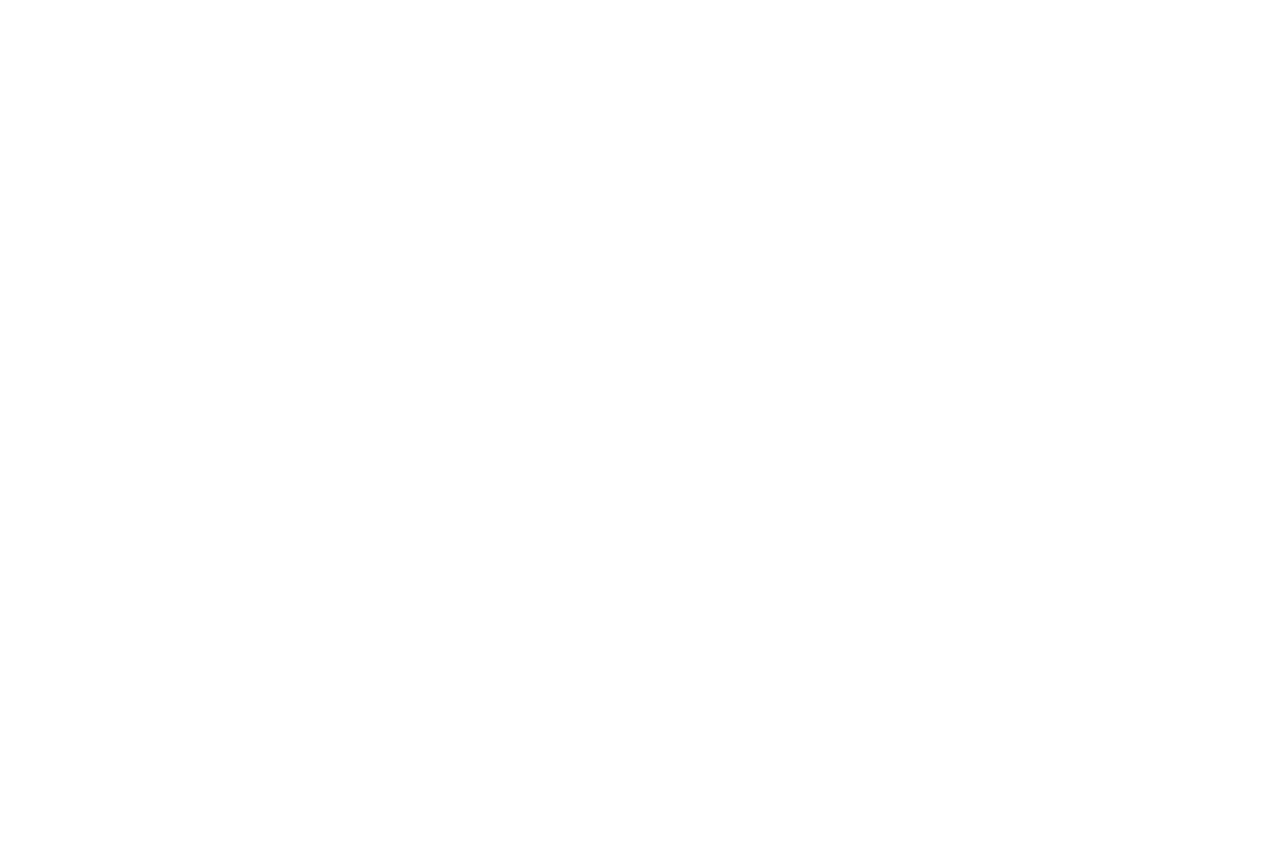
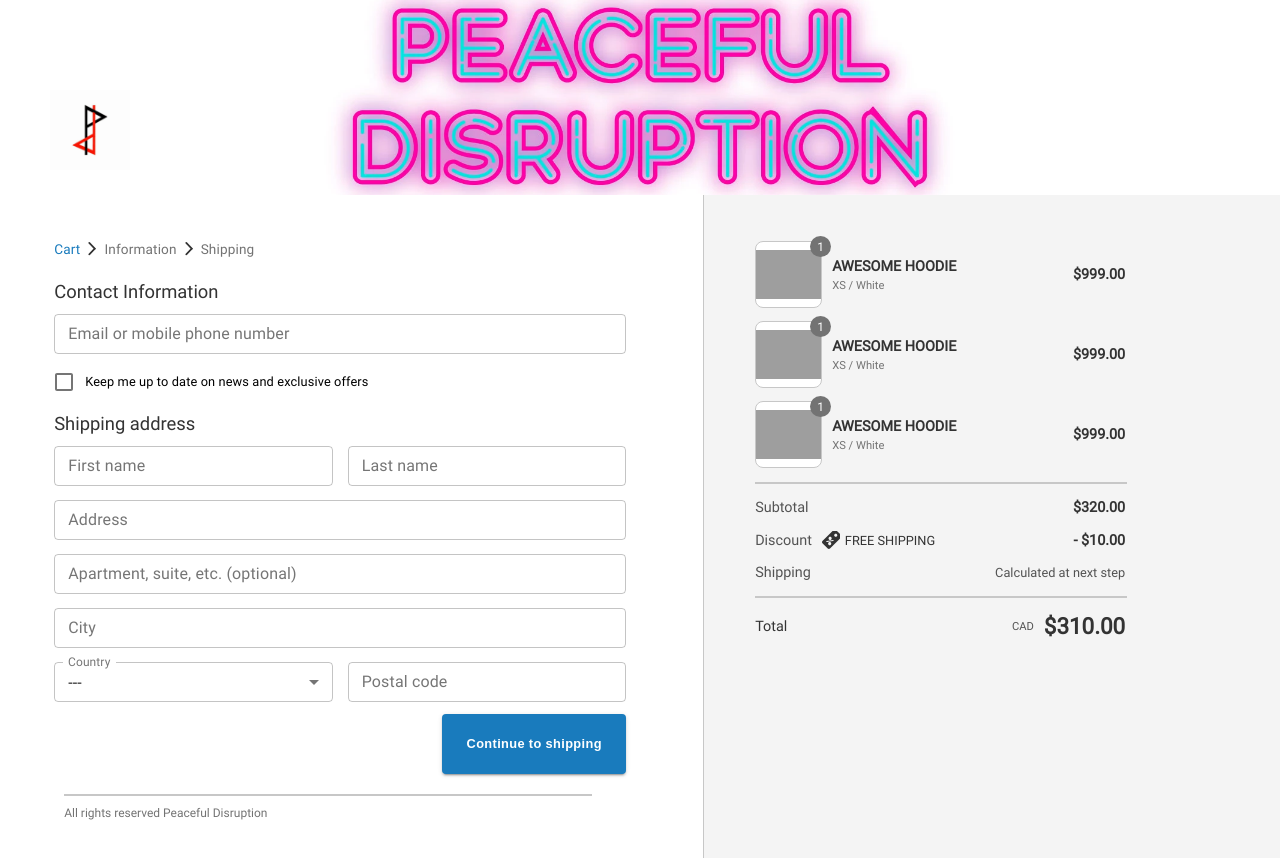
Before and after one commit to mrkelder/pd, a React (Create React App) app: page /payment in a window 1280 px wide. Shown: the top 858 px of the page. Before the commit the page ends 800 px from the top, so only its background shows below. Built offline with nearby package versions, Linux system fonts and the light colour scheme.

Commit message:
Created the first stage of a purchase

```diff
--- a/src/css/payment.css
+++ b/src/css/payment.css
@@ -15,6 +15,9 @@
   max-width: 526px;
   border: 0.5px solid #c7c7c7;
 }
+#payment_page main {
+  display: block;
+}
 #payment_page #payment_heading {
   margin: 0;
   border: none;
@@ -29,10 +32,10 @@
   background-color: #333;
   box-sizing: border-box;
 }
-#payment_page #payment_heading a {
+#payment_page #payment_heading #link_block a {
   width: 50px;
 }
-#payment_page #payment_heading a img {
+#payment_page #payment_heading #link_block a img {
   width: 50px;
   height: 50px;
 }
@@ -140,7 +143,7 @@
   margin-left: 10px;
   font-size: 1.4rem;
 }
-#payment_page section {
+#payment_page #input_sec {
   display: flex;
   box-sizing: border-box;
   padding: 0 10px;
@@ -148,36 +151,40 @@
   max-width: 546px;
   margin: 5px auto;
 }
-#payment_page section #bread_crumbs {
+#payment_page #input_sec #bread_crumbs {
   margin: 10px 0;
 }
-#payment_page section #bread_crumbs a,
-#payment_page section #bread_crumbs p {
+#payment_page #input_sec #bread_crumbs a,
+#payment_page #input_sec #bread_crumbs p {
   font-family: "Roboto", Arial, Helvetica, sans-serif;
   font-size: 0.85rem;
 }
-#payment_page section #bread_crumbs a {
+#payment_page #input_sec #bread_crumbs a {
   height: 20px;
   color: #197bbd;
 }
-#payment_page section #bread_crumbs p {
+#payment_page #input_sec #bread_crumbs p {
   color: #737373;
   margin: 0;
 }
-#payment_page section form {
+#payment_page #input_sec form {
   display: flex;
   flex-direction: column;
   width: 100%;
 }
-#payment_page section form h2 {
+#payment_page #input_sec form h2 {
   font-family: "Roboto", Arial, Helvetica, sans-serif;
   font-weight: lighter;
   color: #333;
   font-size: 1.15rem;
   margin: 10px 0 5px;
 }
-#payment_page section form .c_input {
+#payment_page #input_sec form .c_input {
   margin: 7px 0;
+}
+#payment_page #input_sec form .inline_inputs {
+  display: flex;
+  flex-direction: column;
 }
 #payment_page footer {
   box-sizing: border-box;
@@ -201,6 +208,17 @@
 }
 
 @media (min-width: 552px) {
+  #payment_page #payment_heading #link_block {
+    width: 526px;
+    margin: 0 auto;
+  }
+  #payment_page #payment_heading #link_block a {
+    width: 50px;
+  }
+  #payment_page #payment_heading #link_block a img {
+    width: 50px;
+    height: 50px;
+  }
   #payment_page hr {
     margin: 15px auto;
   }
@@ -220,5 +238,73 @@
     margin: 5px auto;
   }
 }
+@media (min-width: 768px) {
+  #payment_page main {
+    padding: 0;
+  }
+  #payment_page #input_sec form .inline_inputs {
+    flex-direction: row;
+  }
+  #payment_page #input_sec form .inline_inputs .gap {
+    width: 15px;
+  }
+  #payment_page #input_sec form .inline_inputs .c_input {
+    flex: 1;
+  }
+  #payment_page #input_sec form .submit_btn {
+    width: 184px;
+    height: 50px;
+    margin: 5px auto;
+    margin-right: 0;
+  }
+}
+@media (min-width: 1000px) {
+  #payment_page #payment_heading {
+    max-width: 100%;
+    margin: 0 !important;
+    width: 100%;
+    height: 195px;
+    padding: 6em 50px 2em;
+  }
+  #payment_page #payment_heading #link_block {
+    width: 100%;
+  }
+  #payment_page #payment_heading #link_block a img {
+    width: 80px;
+    height: 80px;
+  }
+  #payment_page main {
+    display: flex;
+    margin: 0;
+    max-width: none;
+  }
+  #payment_page #input_sec {
+    margin: 0;
+    width: 55vw;
+    border-right: 1px solid #c7c7c7;
+    max-width: none;
+    padding-top: 2em;
+    padding-right: 6%;
+    align-items: flex-end;
+    height: calc(100vh - 8em);
+  }
+  #payment_page #input_sec > * {
+    max-width: 572px !important;
+    margin-right: 0 !important;
+    margin-left: 0 !important;
+  }
+  #payment_page #summary_items {
+    box-sizing: border-box;
+    padding-top: 2em;
+    padding-left: 4%;
+    width: 45vw;
+    background-color: #f4f4f4;
+  }
+  #payment_page #summary_items > * {
+    max-width: 370px !important;
+    margin-right: 0 !important;
+    margin-left: 0 !important;
+  }
+}
 
 /*# sourceMappingURL=payment.css.map */
--- a/src/pages/Payment.js
+++ b/src/pages/Payment.js
@@ -1,4 +1,4 @@
-import React, { Fragment, lazy, useState, Suspense } from 'react';
+import React, { Fragment, lazy, useState, Suspense, useEffect, useRef } from 'react';
 import { Breadcrumbs, Button, Typography, createStyles, FormControlLabel, TextField, createMuiTheme, ThemeProvider, Checkbox, Select, MenuItem, FormControl, InputLabel } from '@material-ui/core';
 import { motion } from 'framer-motion';
 import { Link } from 'react-router-dom';
@@ -28,27 +28,52 @@
   }
 });
 
-function Input({ label }) {
-  return <TextField className="c_input" label={label} variant="outlined" size="small" />;
+function Input({ label, name }) {
+  return <TextField className="c_input" label={label} variant="outlined" size="small" name={name} />;
 }
 
 function Payment() {
   const { windowSize } = useSelector(state => state.windowSize);
-  const [isSummaryOpened, setSummaryOpened] = useState(true);
+  const [submitStyle, setSubmitStyle] = useState({ height: '65px', fontSize: '1rem', textTransform: 'none', fontWeight: 'bold', fontFamily: 'Arial' });
+  const [isSummaryOpened, setSummaryOpened] = useState(false);
+  const [styleForBreadCrumbs, setStyleForBreadCrumbs] = useState(null);
+  // const [sectionHeight, setSectionHeight] = useState(null);
+  const compared_h2 = useRef();
+  // const heading = useRef();
 
   function openSummary() {
     setSummaryOpened(!isSummaryOpened);
   }
 
+  useEffect(() => {
+    // Changes a shape of a submit button
+    if (windowSize < 768)
+      setSubmitStyle({ height: '65px', fontSize: '1rem', textTransform: 'none', fontWeight: 'bold', fontFamily: 'Arial' });
+    else
+      setSubmitStyle({ height: '60px', fontSize: '.8rem', textTransform: 'none', fontWeight: 'bold', fontFamily: 'Arial' });
+    // Changes a width of the bread crumbs
+    if (windowSize >= 1000 && compared_h2.current !== undefined)
+      setStyleForBreadCrumbs({ width: compared_h2.current.clientWidth });
+    else setStyleForBreadCrumbs(null);
+    // Changes the height of the section
+    // if (windowSize >= 1000 && heading.current !== undefined)
+    //   setSectionHeight({ height: document.getElementsByTagName('html')[0].clientHeight - heading.current.clientHeight });
+  }, [windowSize]);
+
   return (
     <div id="payment_page">
-      { windowSize < 768 ?
-        <Fragment>
+      {/* { windowSize < 768 ?
+        <Fragment> */}
       <header id="payment_heading">
+        <div id="link_block">
           <Link to="/">
             <img src={logo} alt="logo" />
           </Link>
+        </div>
       </header>
+      <main>
+        {windowSize < 1000 &&
+          <Fragment>
             <div id="summary" tabIndex="0" onClick={openSummary} onKeyDown={openSummary}>
               <div>
                 <img src={blue_cart} alt="cart" />
@@ -92,15 +117,17 @@
                 </div>
               </div>
             </motion.div>
-          <section>
-            <Breadcrumbs id="bread_crumbs" separator={<img src={arrow} alt="arrow" style={{ transform: 'rotate(180deg)', width: '8px' }} />} aria-label="breadcrumb">
+          </Fragment>
+        }
+        <section id="input_sec">
+          <Breadcrumbs id="bread_crumbs" style={styleForBreadCrumbs} separator={<img src={arrow} alt="arrow" style={{ transform: 'rotate(180deg)', width: '8px' }} />} aria-label="breadcrumb">
             <Link to="/" >Cart</Link>
             <p>Information</p>
             <p>Shipping</p>
           </Breadcrumbs>
           <ThemeProvider theme={theme}>
             <form>
-                <h2>Contact Information</h2>
+              <h2 ref={compared_h2}>Contact Information</h2>
               <Input label="Email or mobile phone number" />
               <FormControlLabel
                 control={
@@ -112,11 +139,15 @@
                 label={<Typography style={styles.formControlLabel}>Keep me up to date on news and exclusive offers</Typography>}
               />
               <h2>Shipping address</h2>
-                <Input label="First name" />
-                <Input label="Last name" />
-                <Input label="Address" />
-                <Input label="Apartment, suite, etc. (optional)" />
-                <Input label="City" />
+              <div className="inline_inputs">
+                <Input label="First name" name="checkout[shipping_address][first_name]" />
+                <div className="gap" />
+                <Input label="Last name" name="checkout[shipping_address][last_name]" />
+              </div>
+              <Input label="Address" name="checkout[shipping_address][address1]" />
+              <Input label="Apartment, suite, etc. (optional)" name="checkout[shipping_address][address2]" />
+              <Input label="City" name="checkout[shipping_address][city]" />
+              <div className="inline_inputs">
                 <FormControl variant="outlined" className="c_input" size="small">
                   <InputLabel id="demo-simple-select-outlined-label">Country</InputLabel>
                   <Select labelId="demo-simple-select-outlined-label" value="none" label="Country">
@@ -126,20 +157,65 @@
                     <MenuItem value="ukraine">Ukraine</MenuItem>
                   </Select>
                 </FormControl>
+                <div className="gap" />
                 <Input label="Postal code" />
-                <Button className="c_input" variant="contained" size="middle" color="primary" style={{ height: '65px' }}>Continue to shipping</Button>
+              </div>
+              <Button type="submit" className="c_input submit_btn" variant="contained" size="medium" color="primary" style={submitStyle}>Continue to shipping</Button>
             </form>
           </ThemeProvider>
-          </section>
+          {windowSize >= 1000 &&
             <footer>
               <hr />
               <p>All rights reserved Peaceful Disruption</p>
             </footer>
-        </Fragment>
+          }
+        </section>
+        {windowSize >= 1000 &&
+          <section id="summary_items" >
+            {
+              new Array(3).fill(3).map((i, index) => <Suspense fallback={<BinItemPreloaded />} key={`bin_item_${index}`}><BinItem img="a_hoodie.webp" /></Suspense>)
+            }
+            <hr />
+            <div className="info_block">
+              <div><p>Subtotal</p></div>
+              <div><b>$320.00</b></div>
+            </div>
+            <div className="info_block">
+              <div>
+                <p>Discount</p>
+                <div className="additional">
+                  <img src={discount} alt="discount" />
+                  <p>FREE SHIPPING</p>
+                </div>
+              </div>
+              <div><b>- $10.00</b></div>
+            </div>
+            <div className="info_block">
+              <div><p>Shipping</p></div>
+              <div><p>Calculated at next step</p></div>
+            </div>
+            <hr />
+            <div className="info_block total">
+              <div><p>Total</p></div>
+              <div>
+                <p>CAD</p>
+                <b>$310.00</b>
+              </div>
+            </div>
+          </section>
+        }
+      </main>
+      { windowSize < 1000 &&
+        <footer>
+          <hr />
+          <p>All rights reserved Peaceful Disruption</p>
+        </footer>
+      }
+      {/* </Fragment>
         :
         <Fragment>
         </Fragment>
-      }
+      } */}
     </div>
   );
 }
--- a/src/scss/payment.scss
+++ b/src/scss/payment.scss
@@ -5,6 +5,9 @@
     margin: 15px 10px;
     max-width: 526px;
     border: 0.5px solid $grey;
+  }
+  main {
+    display: block;
   }
   #payment_heading {
     margin: 0;
@@ -17,11 +20,13 @@
     background-image: url("../img/background.webp");
     background-color: $black;
     box-sizing: border-box;
-    a {
-      width: 50px;
-      img {
+    #link_block {
+      a {
         width: 50px;
-        height: 50px;
+        img {
+          width: 50px;
+          height: 50px;
+        }
       }
     }
   }
@@ -139,7 +144,7 @@
       }
     }
   }
-  section {
+  #input_sec {
     display: flex;
     box-sizing: border-box;
     padding: 0 10px;
@@ -176,6 +181,10 @@
       .c_input {
         margin: 7px 0;
       }
+      .inline_inputs {
+        display: flex;
+        flex-direction: column;
+      }
     }
   }
   footer {
@@ -202,6 +211,19 @@
 
 @media (min-width: 552px) {
   #payment_page {
+    #payment_heading {
+      #link_block {
+        width: 526px;
+        margin: 0 auto;
+        a {
+          width: 50px;
+          img {
+            width: 50px;
+            height: 50px;
+          }
+        }
+      }
+    }
     hr {
       margin: 15px auto;
     }
@@ -226,3 +248,87 @@
     }
   }
 }
+
+@media (min-width: 768px) {
+  #payment_page {
+    main {
+      padding: 0;
+    }
+    #input_sec {
+      form {
+        .inline_inputs {
+          flex-direction: row;
+          .gap {
+            width: 15px;
+          }
+          .c_input {
+            flex: 1;
+          }
+        }
+        .submit_btn {
+          width: 184px;
+          height: 50px;
+          margin: 5px auto;
+          margin-right: 0;
+        }
+      }
+    }
+  }
+}
+
+@media (min-width: 1000px) {
+  #payment_page {
+    #payment_heading {
+      max-width: 100%;
+      margin: 0 !important;
+      width: 100%;
+      height: 195px;
+      padding: 6em 50px 2em;
+      #link_block {
+        width: 100%;
+        a {
+          img {
+            width: 80px;
+            height: 80px;
+          }
+        }
+      }
+    }
+    main {
+      display: flex;
+      margin: 0;
+      max-width: none;
+    }
+    #input_sec {
+      margin: 0;
+      width: 55vw;
+      border-right: 1px solid $grey;
+      max-width: none;
+      padding-top: 2em;
+      padding-right: 6%;
+      align-items: flex-end;
+      height: calc(100vh - 8em);
+      > {
+        * {
+          max-width: 572px !important;
+          margin-right: 0 !important;
+          margin-left: 0 !important;
+        }
+      }
+    }
+    #summary_items {
+      box-sizing: border-box;
+      padding-top: 2em;
+      padding-left: 4%;
+      width: 45vw;
+      background-color: $light_grey;
+      > {
+        * {
+          max-width: 370px !important;
+          margin-right: 0 !important;
+          margin-left: 0 !important;
+        }
+      }
+    }
+  }
+}
```
Also changed, not shown: 1 other file (tests, documents, lock files or other folders). Lines whose indentation alone changed are shown as unchanged.
